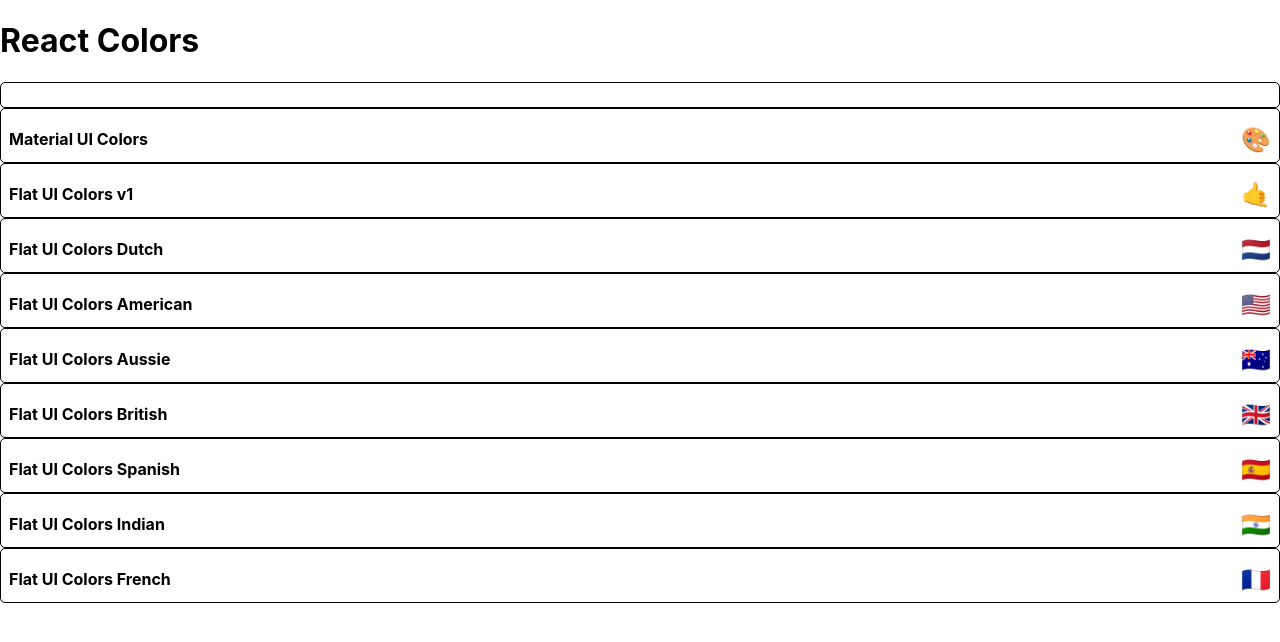
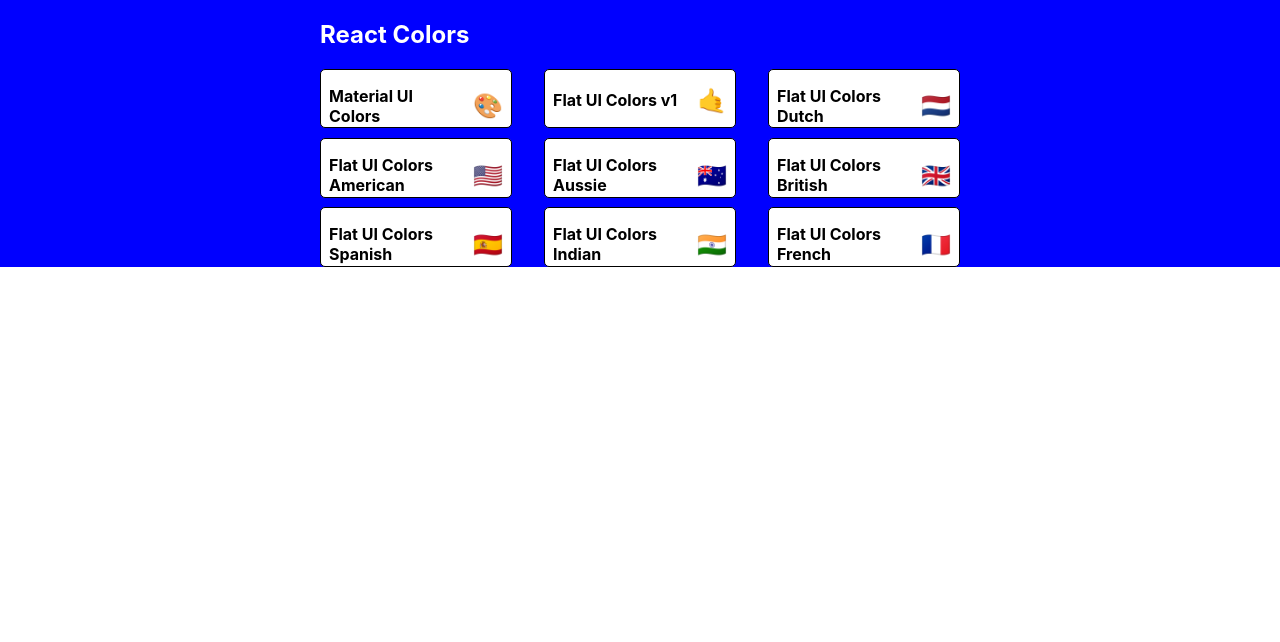
Before and after one commit to bouncingbumble/colors-app, a React (Create React App) app: page / in a window 1280 px wide. Shown: the top 642 px of the page. Built offline with nearby package versions, Linux system fonts and the light colour scheme.

Commit message:
start styling PaletteList withStyles

```diff
--- a/src/PaletteList.js
+++ b/src/PaletteList.js
@@ -1,18 +1,56 @@
 import React, { Component } from 'react'
 import { Link } from 'react-router-dom'
 import MiniPalette from './MiniPalette'
+import { withStyles } from "@material-ui/styles";
 
-export default class PaletteList extends Component {
+const styles = {
+    root: {
+        backgroundColor: "blue",
+        height: '100%',
+        display: 'flex',
+        alignItems: 'flex-start',
+        justifyContent: 'center'
+    },
+    container: {
+        width: '50%',
+        display: 'flex',
+        alignItems: 'flex-start',
+        flexDirection: 'column',
+        flexWrap: 'wrap'
+    },
+    nav: {
+        display: 'flex',
+        width: '100%',
+        justifyContent: "space-between",
+        color: "white"
+    },
+    palettes: {
+        boxSizing: "border-box",
+        width: "100%",
+        display: 'grid',
+        gridTemplateColumns: "repeat(3, 30%)",
+        gridGap: "5%"
+    }
+}
+
+class PaletteList extends Component {
     render() {
-        const { palettes } = this.props
+        const { palettes, classes } = this.props
         return (
-            <div>
-                <h1>React Colors</h1>
-                <MiniPalette />
-                {palettes.map(palette => (
-                    <MiniPalette {...palette}></MiniPalette>
-                ))}
+            <div className={classes.root}>
+                <div className={classes.container}>
+                    <nav className={classes.nav}>
+                        <h1>React Colors</h1>
+                    </nav>
+                    <div className={classes.palettes}>
+                        {palettes.map(palette => (
+                            <MiniPalette {...palette}></MiniPalette>
+                        ))}
+                    </div>
+                </div>
             </div>
         )
     }
 }
+
+export default withStyles(styles)(PaletteList)
```
